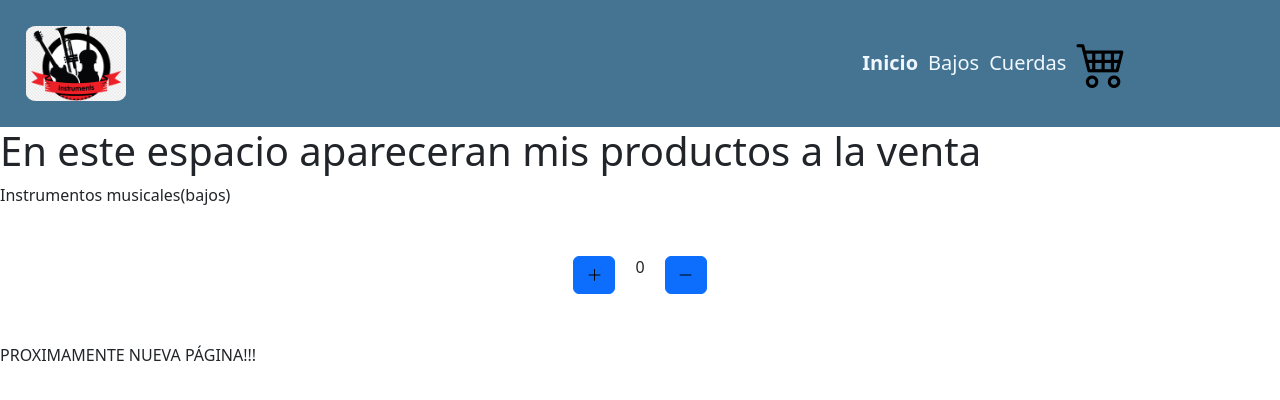
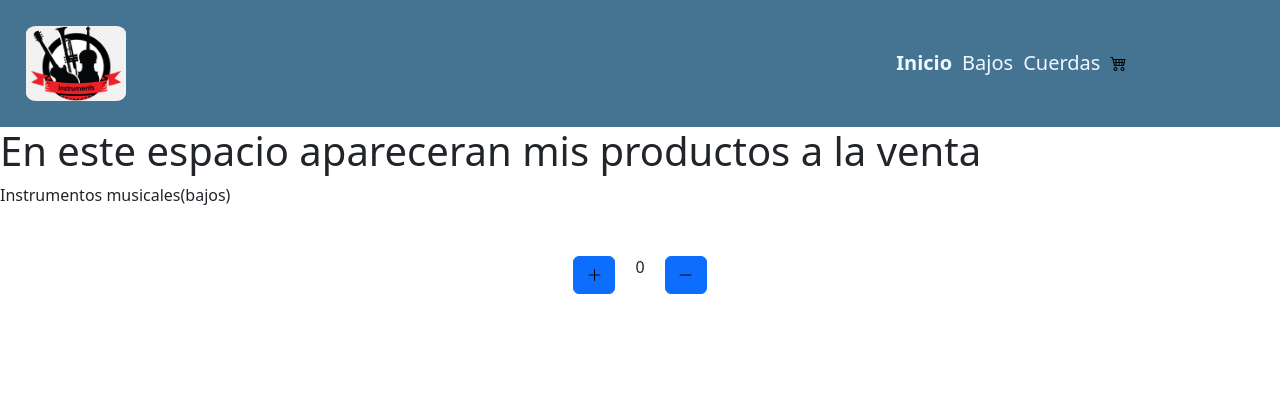
Before and after one commit to Lucas-Ariel-Bustos/Proyecto-ReactJS, a React (Create React App) app: page / in a window 1280 px wide. Shown: the top 400 px of the page. Built offline with nearby package versions, Linux system fonts and the light colour scheme.

Commit message:
Consulta className

```diff
--- a/src/App.js
+++ b/src/App.js
@@ -2,7 +2,7 @@ import { ItemListContainer } from './Componentes/ItemListContainer/ItemListConta
 import { NavBar } from './Componentes/NavBar/NavBar';
 import 'bootstrap/dist/css/bootstrap.min.css';
 import 'bootstrap-icons/font/bootstrap-icons.css';
-import { Badge } from 'react-bootstrap';
+// import { Badge } from 'react-bootstrap';
 
 function App() {
   return (
@@ -11,7 +11,7 @@ function App() {
 
       <ItemListContainer greeting="Instrumentos musicales(bajos)" />
       <div>
-        <Badge />PROXIMAMENTE NUEVA PÁGINA!!!
+        {/* <Badge />PROXIMAMENTE NUEVA PÁGINA!!! */}
       </div>
     </div>
   );
--- a/src/Componentes/CartWidget/CartWidget.js
+++ b/src/Componentes/CartWidget/CartWidget.js
@@ -4,7 +4,7 @@ export const CartWidget = () => {
 
     return (
         <div className="divCart">
-            <a><i class="bi bi-cart4"></i></a>
+            <a><i className="bi bi-cart4"></i></a>
         </div>
     )
 }
--- a/src/Componentes/ItemCount/ItemCount.js
+++ b/src/Componentes/ItemCount/ItemCount.js
@@ -19,7 +19,7 @@ export const ItemCount = () => {
     return (
         <div className="container my-5">
             <button onClick={handleClickMas} className="btn btn-primary"><i class="bi bi-plus-lg"></i></button>
-            <p>{counter}</p>
+            <p><b /> {counter} </p>
             <button onClick={handleClickMenos} className="btn btn-primary"><i class="bi bi-dash-lg"></i></button>
         </div>
     )
--- a/src/Componentes/NavBar/NavBar.js
+++ b/src/Componentes/NavBar/NavBar.js
@@ -14,7 +14,7 @@ export const NavBar = () => {
                         <a className="navBar-enlaces" href="#"><b>Inicio</b></a>
                         <a className="navBar-enlaces" href="#">Bajos</a>
                         <a className="navBar-enlaces" href="#">Cuerdas</a>
-                        <a className="navBar-carrito" href="#"><CartWidget /></a>
+                        <CartWidget />
                     </nav>
 
                 </div>
```
